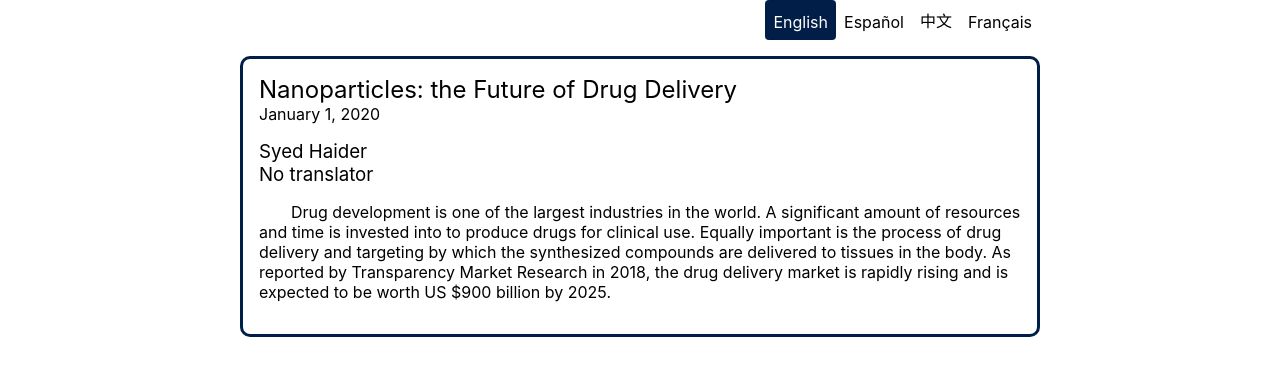
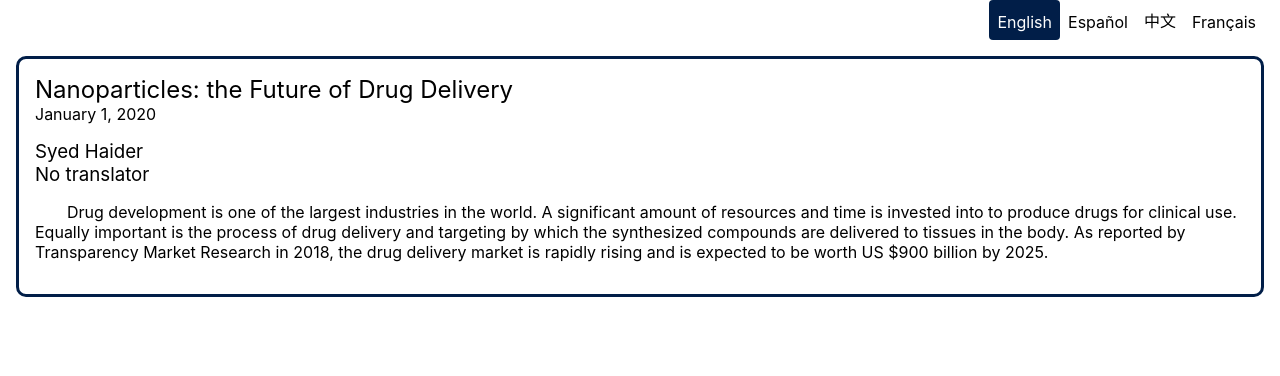
Before and after one commit to Journal-of-Young-Investigators/language-switcher, a React (Create React App) app: page / in a window 1280 px wide. Shown: the top 376 px of the page. Built offline with nearby package versions, Linux system fonts and the light colour scheme.

Commit message:
Change the current language displayed to the first article sent through the props. Change CSS margins to be smaller and better fit the screen

```diff
--- a/src/components/lang-switcher/index.tsx
+++ b/src/components/lang-switcher/index.tsx
@@ -39,7 +39,7 @@ export class LanguageSwitcher extends React.Component<MyProps, MyState> {
 
     state: MyState = {
       article: this.props.article,
-      currentLang: 'en',
+      currentLang: this.props.article.content[0].langCode,
     };
 
     handleClick = (event: React.MouseEvent<HTMLDivElement>) => {
--- a/src/components/lang-switcher/lang-switcher.css
+++ b/src/components/lang-switcher/lang-switcher.css
@@ -3,7 +3,7 @@
     flex-flow: row nowrap;
     justify-content: flex-end;
     align-items: stretch;
-    margin-right: 15em;
+    margin-right: 1em;
   }
 
   .lang-option {
@@ -30,9 +30,7 @@
     justify-content: center;
     align-items: left;
     padding: 1em 1em 1em 1em;
-    margin-top: 1em;
-    margin-left: 15em;
-    margin-right: 15em;
+    margin: 1em 1em 1em 1em;
     border-style: solid;
     border-color: #011e48;
     border-radius: 10px;
```
